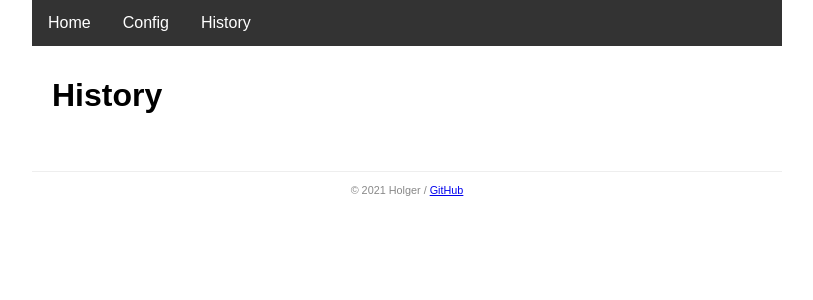
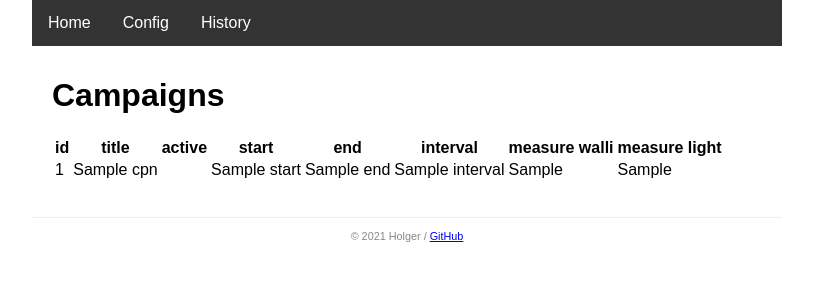
Before and after one commit to munich-ml/raspi_walli, a Python web app: template flask/templates/history.html in a window 1280 px wide. Shown: the top 300 px of the page, without its empty margins (233-1046 px from the left). Run offline with Jinja, Linux system fonts and the light colour scheme; the template is opened without the code that fills it: most values are stand-ins (such as "Sample title", 1, 10 or a date in 2020).

Commit message:
campaign rendering implemented

```diff
--- a/flask/templates/history.html
+++ b/flask/templates/history.html
@@ -1,5 +1,33 @@
 {% extends 'base.html' %}
 
 {% block content %}
-<h1>History</h1>
+<h1>Campaigns</h1>
+<table>
+    <thead>
+        <tr>
+            <th>id</th>
+            <th>title</th>
+            <th>active</th>
+            <th>start</th>
+            <th>end</th>
+            <th>interval</th>
+            <th>measure walli</th>
+            <th>measure light</th>
+        </tr>
+    </thead>
+    <tbody>
+        {% for cpn in campaigns %}
+        <tr>
+            <td>{{cpn.id}}</td>
+            <td>{{cpn.title}}</td>
+            <td>{{cpn.is_active}}</td>
+            <td>{{cpn.start}}</td>
+            <td>{{cpn.end}}</td>
+            <td>{{cpn.interval}}</td>
+            <td>{{cpn.measure_walli}}</td>
+            <td>{{cpn.measure_light}}</td>
+        </tr>
+        {% endfor %}
+    </tbody>
+</table>
 {% endblock %}
```
Also changed, not shown: flask/app.py (+36 -2 lines), flask/trial.db (added), 1 other file.
